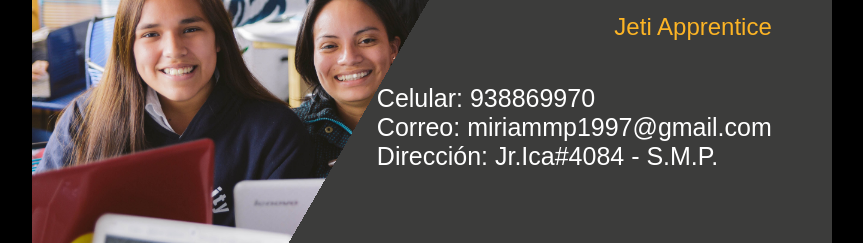
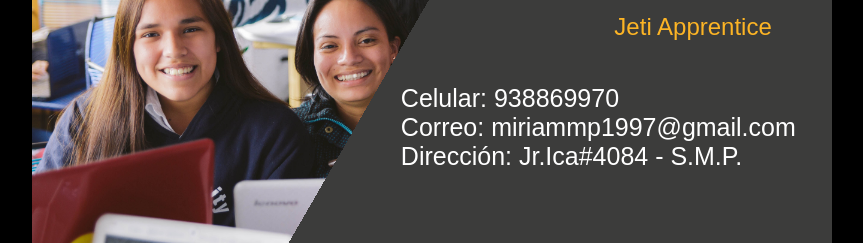
Before and after one commit to mgmp2/TarjetaPresentacion, a plain HTML site: page index.html in a window 1280 px wide. Shown: the part 280-523 px from the top of the page, without its empty margins (229-1092 px from the left). Drawn offline with Linux system fonts and the light colour scheme; a web font is replaced by a local one.

Commit message:
change position of my inf

```diff
--- a/css/main.css
+++ b/css/main.css
@@ -54,7 +54,7 @@ body {
 }
 .information > span {
   top: 55%;
-  right: 10%;
+  right: 6%;
   color: white;
   position: absolute;
   font-size: 25px;
```
